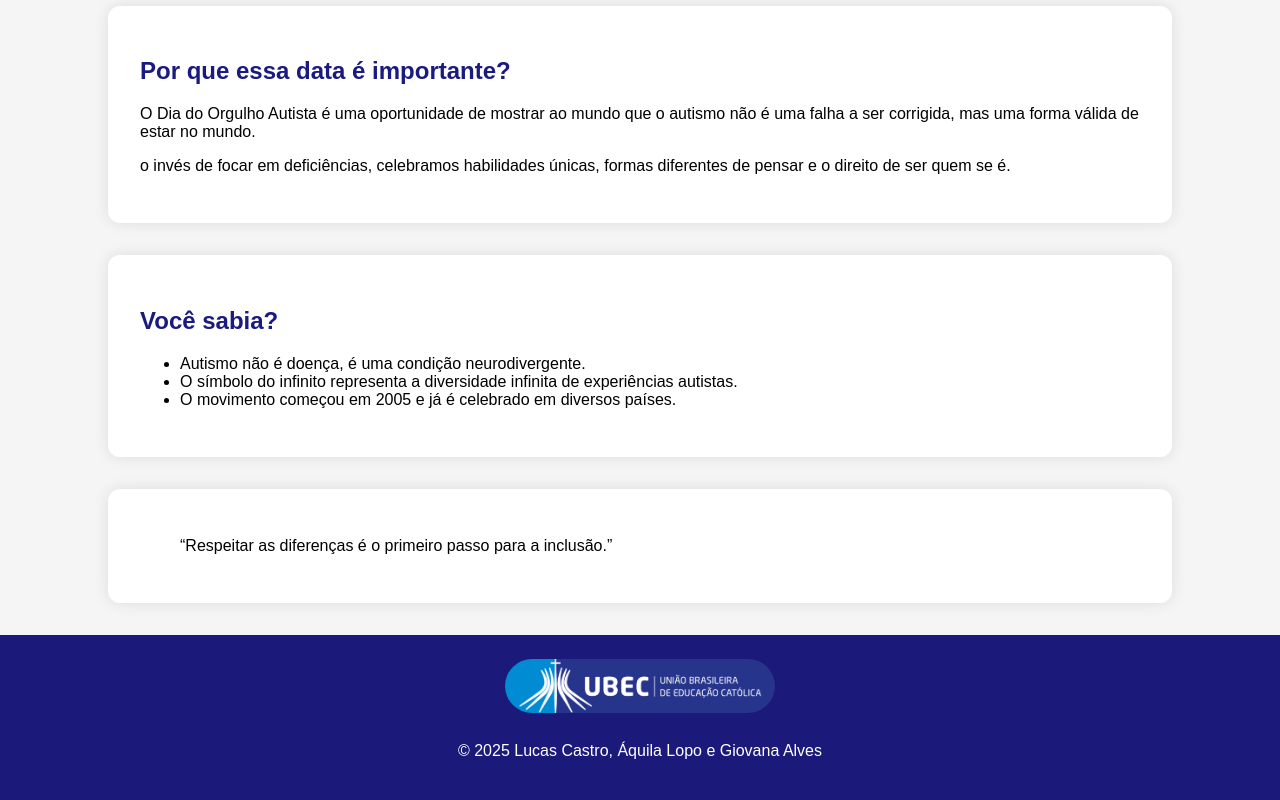
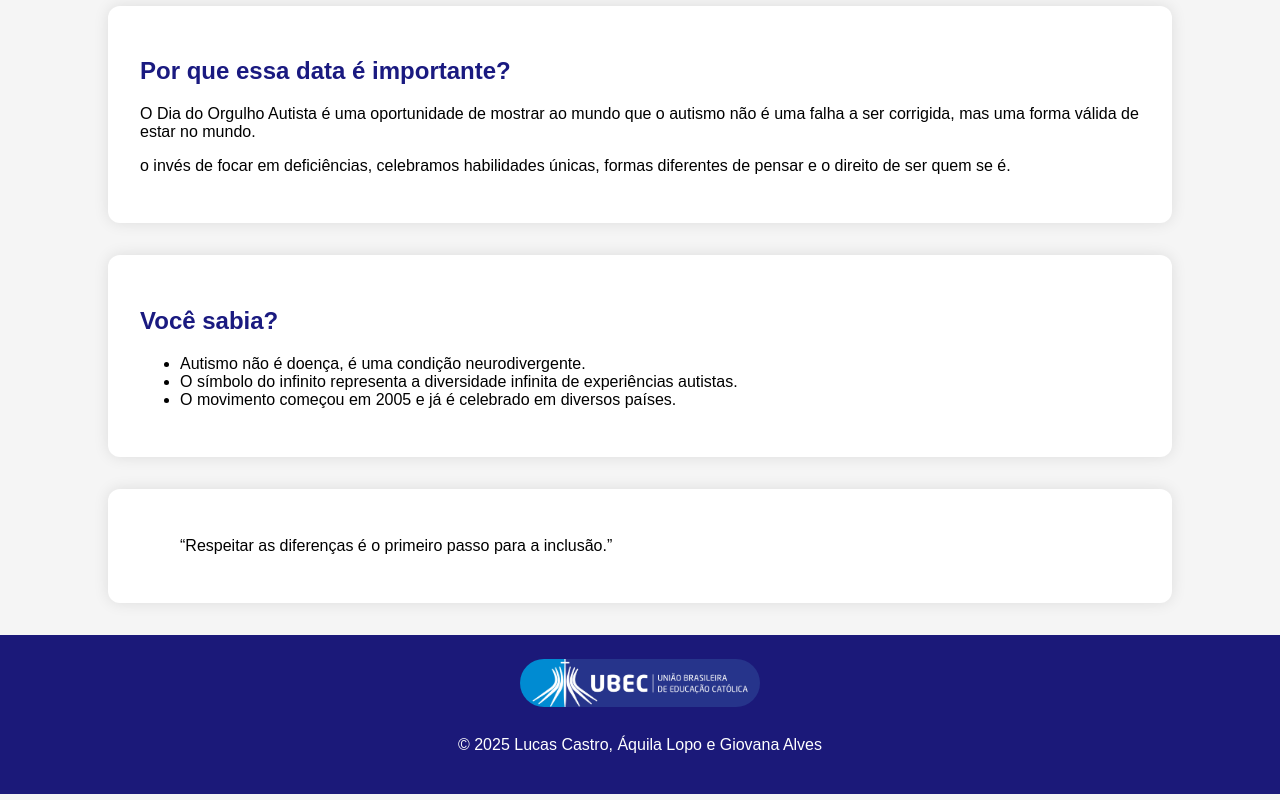
Before and after one commit to lucas-castro2012/pride_updated, a plain HTML site: page pride/PROJETO N2/index.html in a window 1280 px wide. Shown: the part 572-1372 px from the top of the page. Drawn offline with Linux system fonts and the light colour scheme.

Commit message:
mudança no tamanho do rodapé em "#style.ss"

```diff
--- a/pride/PROJETO N2/style.css
+++ b/pride/PROJETO N2/style.css
@@ -99,8 +99,8 @@ footer {
 }
 
 .footer-logo {
-  max-width: 270px;
+  max-width: 240px;
   height: auto;
   object-fit: contain;
-  border-radius: 1000px;
+  border-radius: 900px;
 }
```
Also changed, not shown: pride/PROJETO N2/autismo.webp (added).
